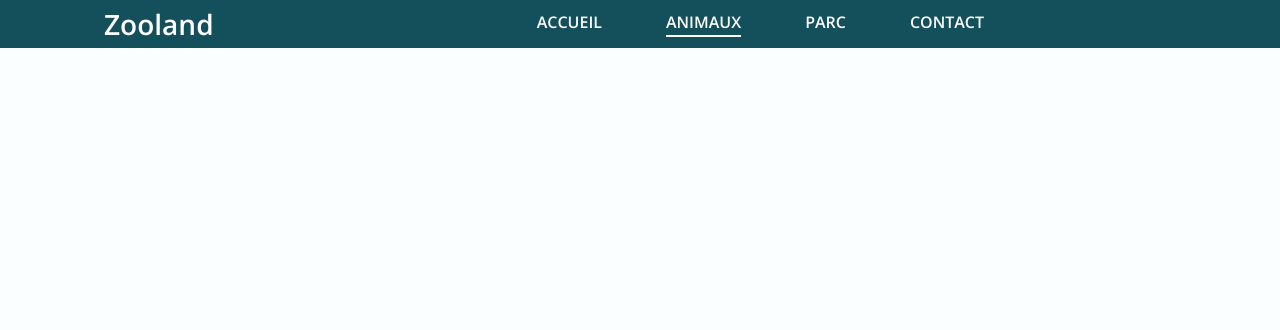
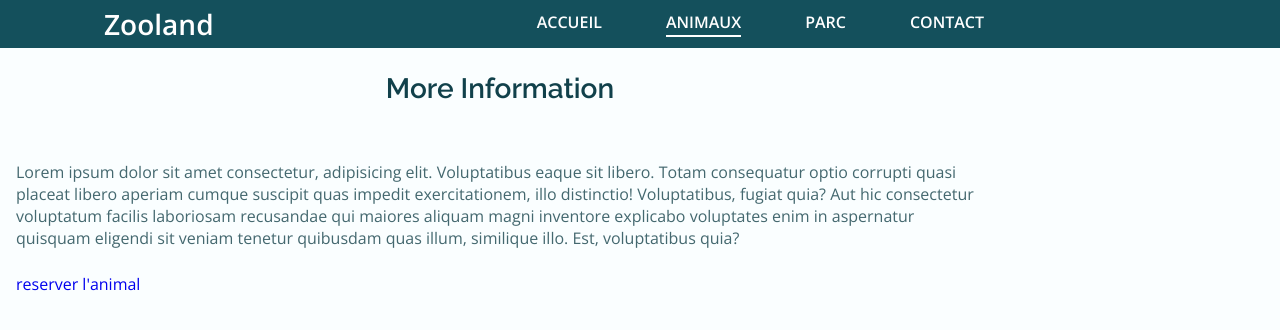
Before and after one commit to magrigsdev/web_projet_ESTYA, a plain HTML site: page animaux.html in a window 1280 px wide. Drawn offline with nearby package versions, Linux system fonts and the light colour scheme.

Commit message:
animaux start

```diff
--- a/animaux.html
+++ b/animaux.html
@@ -62,8 +62,21 @@
      <!-- main -->
      <main class="main">
             <!-- ANIMAUX -->
-            <section class="animaux" id="animaux">
+            <section class="animaux section" id="animaux">
+                <div class="animaux__container container grid">
+                    <h2 class="section__title about__title"> More information</h2>
+                    <p class="animaux__description">
+                        Lorem ipsum dolor sit amet consectetur, adipisicing elit. Voluptatibus eaque sit libero. Totam consequatur optio corrupti quasi placeat libero aperiam cumque suscipit quas impedit exercitationem, illo distinctio! Voluptatibus, fugiat quia?
+                        Aut hic consectetur voluptatum facilis laboriosam recusandae qui maiores aliquam magni inventore explicabo voluptates enim in aspernatur quisquam eligendi sit veniam tenetur quibusdam quas illum, similique illo. Est, voluptatibus quia?
+                    </p>
+                    <a href="#" class="button">reserver l'animal</a>
+                </div>
 
+                <div class="animaux__img">
+                    <div class="about__img-overlay">
+
+                    </div>
+                </div>
             </section>
      </main>
 
```
